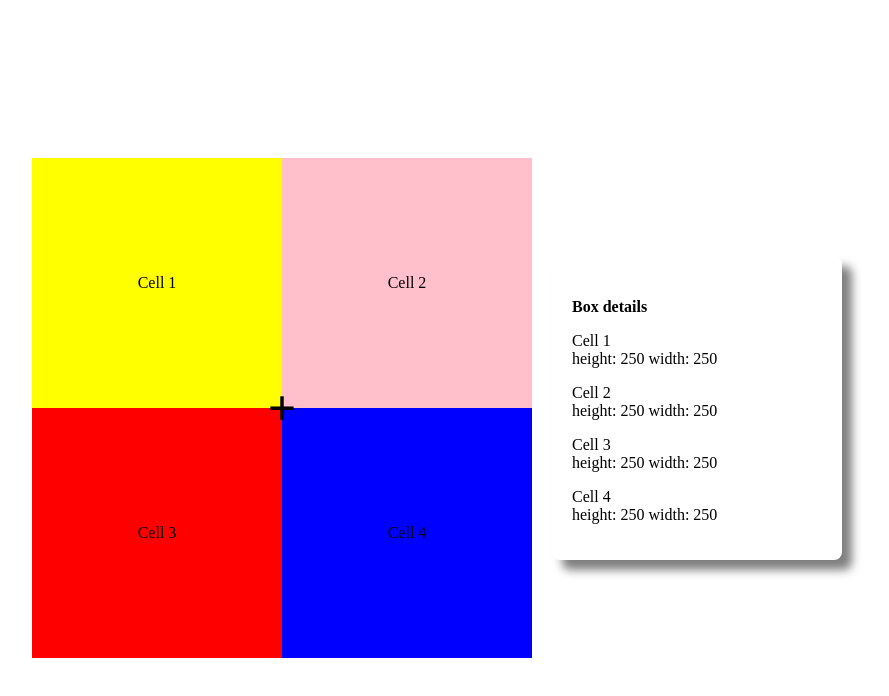
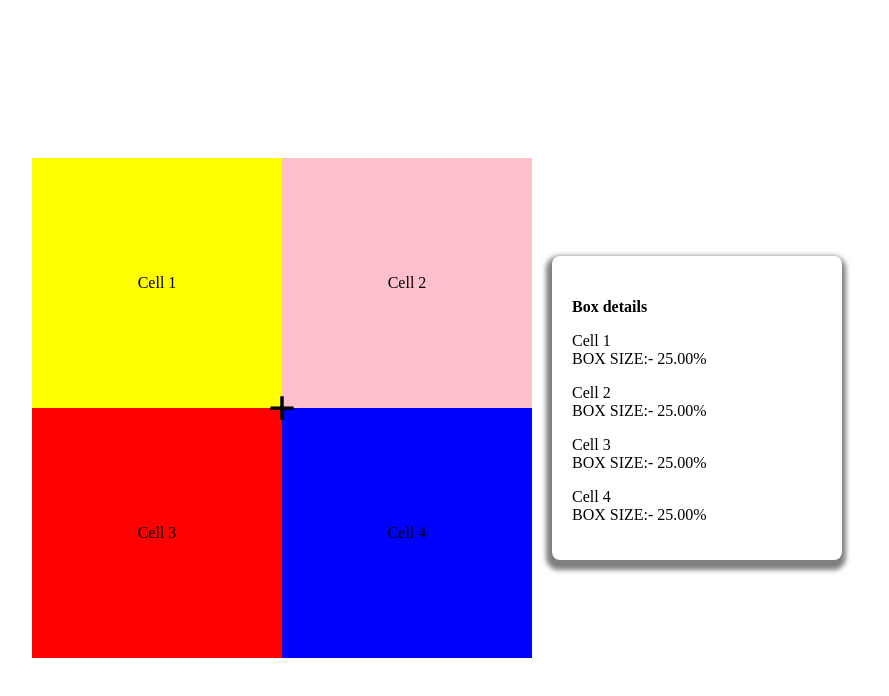
Before and after one commit to rupeshsh001/2X2-Div, a React (Create React App) app: page / in a window 1280 px wide. Shown: the top 696 px of the page, without its empty margins (193-1082 px from the left). Built offline with nearby package versions, Linux system fonts and the light colour scheme.

Commit message:
add the box  size in percentage

```diff
--- a/src/App.js
+++ b/src/App.js
@@ -2,13 +2,6 @@ import React, { useState } from 'react';
 import Layout from './Layout';
 
 const App = () => {
-    const divData = {
-        cell1: 'cell 1',
-        cell2: 'cell 2',
-        cell3: 'cell 3',
-        cell4: 'cell 4',
-    };
-
     const [inputs, setInputs] = useState({
         input1: { isEditing: false, text: 'Cell 1' },
         input2: { isEditing: false, text: 'Cell 2' },
@@ -17,7 +10,7 @@ const App = () => {
     });
     return (
         <div style={{ display: 'flex', justifyContent: 'center', width: '100%', height: '100vh', alignItems: 'center' }}>
-            <Layout width={500} height={500} data={divData} inputs={inputs} setInputs={setInputs} />
+            <Layout width={500} height={500} inputs={inputs} setInputs={setInputs} />
         </div>
     );
 };
--- a/src/Layout.js
+++ b/src/Layout.js
@@ -2,7 +2,7 @@ import React, { useState, useRef, useEffect } from 'react';
 import Draggable from 'react-draggable';
 import './App.css';
 
-function Layout({ width, height, data, inputs, setInputs }) {
+function Layout({ width, height, inputs, setInputs }) {
     const myref = useRef();
     const [maxX, setMaxX] = useState(width);
     const [maxY, setMaxY] = useState(height);
@@ -178,7 +178,7 @@ function Layout({ width, height, data, inputs, setInputs }) {
                 style={{
                     backgroundColor: '#ffffff',
                     borderRadius: '8px',
-                    boxShadow: '10px 10px 10px rgba(0, 0, 0, 0.5)',
+                    boxShadow: '-1px 5px 5px 5px rgba(0, 0, 0, 0.5)',
                     padding: '20px',
                     margin: '20px',
                     display: 'inline-block',
@@ -187,27 +187,38 @@ function Layout({ width, height, data, inputs, setInputs }) {
             >
                 <h4 style={{ marginBottom: '10px' }}>Box details</h4>
                 <p style={{ display: 'flex', flexDirection: 'column' }}>
-                    <span>Cell 1</span>
+                    <span>{inputs.input1.text}</span>
                     <span>
-                        height: {initialState.x} width: {initialState.y}
+                        {/* height: {initialState.x} width: {initialState.y} */}
+                        BOX SIZE:- {(((initialState.x * initialState.y) / (width * height)) * 100).toFixed(2)}%
                     </span>
                 </p>
                 <p style={{ display: 'flex', flexDirection: 'column' }}>
-                    <span>Cell 2</span>
+                    <span>{inputs.input2.text}</span>
                     <span>
-                        height: {Math.abs(width - initialState.x)} width: {initialState.y}
+                        {/* height: {Math.abs(width - initialState.x)} width: {initialState.y} */}
+                        BOX SIZE:-{' '}
+                        {(((Math.abs(width - initialState.x) * initialState.y) / (width * height)) * 100).toFixed(2)}%
                     </span>
                 </p>
                 <p style={{ display: 'flex', flexDirection: 'column' }}>
-                    <span>Cell 3</span>
+                    <span>{inputs.input3.text}</span>
                     <span>
-                        height: {initialState.x} width: {Math.abs(initialState.y - height)}
+                        {/* height: {initialState.x} width: {Math.abs(initialState.y - height)} */}
+                        BOX SIZE:-{' '}
+                        {(((initialState.x * Math.abs(initialState.y - height)) / (width * height)) * 100).toFixed(2)}%
                     </span>
                 </p>
                 <p style={{ display: 'flex', flexDirection: 'column' }}>
-                    <span>Cell 4</span>
+                    <span>{inputs.input4.text}</span>
                     <span>
-                        height: {Math.abs(initialState.x - width)} width: {Math.abs(initialState.y - height)}
+                        {/* height: {Math.abs(initialState.x - width)} width: {Math.abs(initialState.y - height)} */}
+                        BOX SIZE:-{' '}
+                        {(
+                            ((Math.abs(initialState.x - width) * Math.abs(initialState.y - height)) / (width * height)) *
+                            100
+                        ).toFixed(2)}
+                        %
                     </span>
                 </p>
             </div>
```
